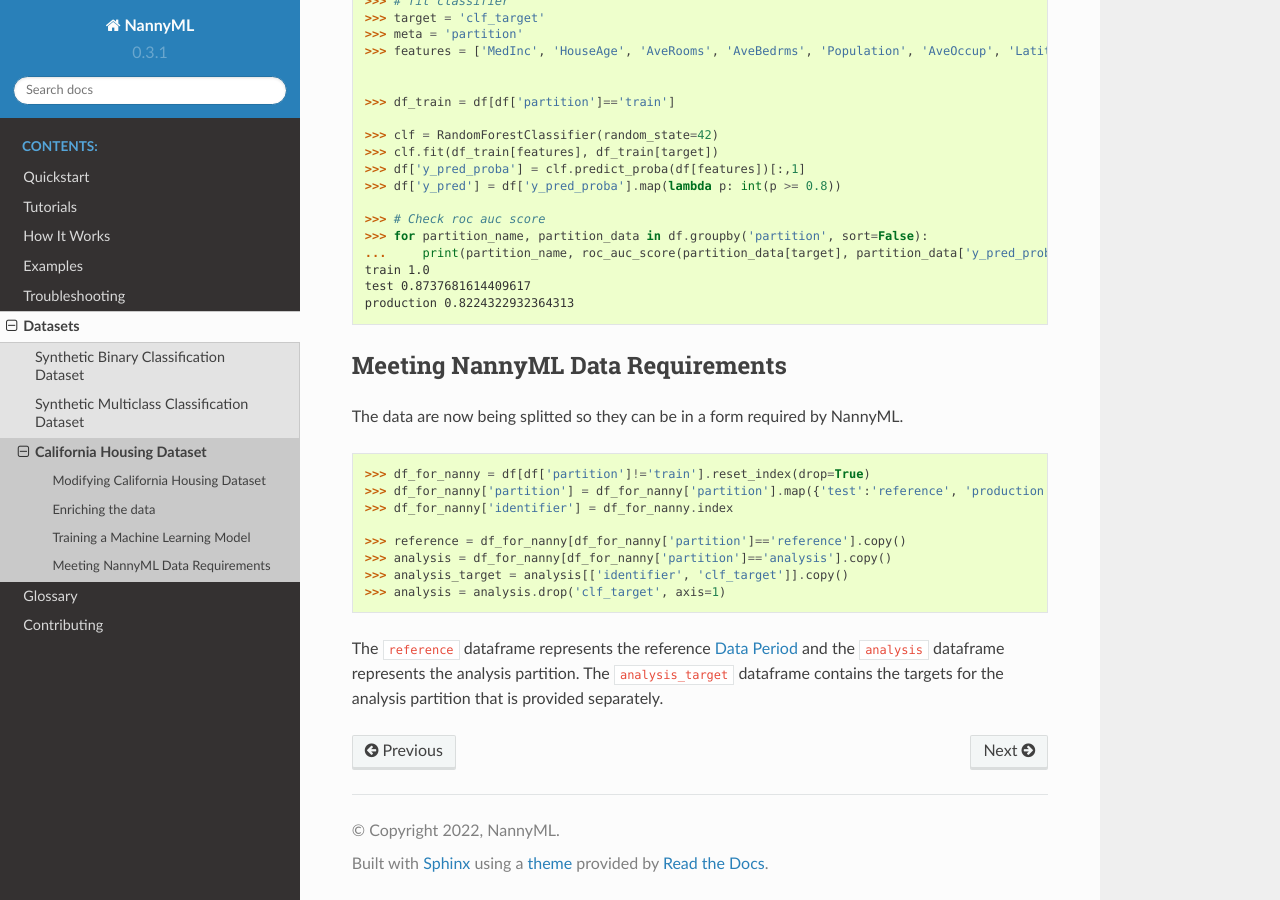
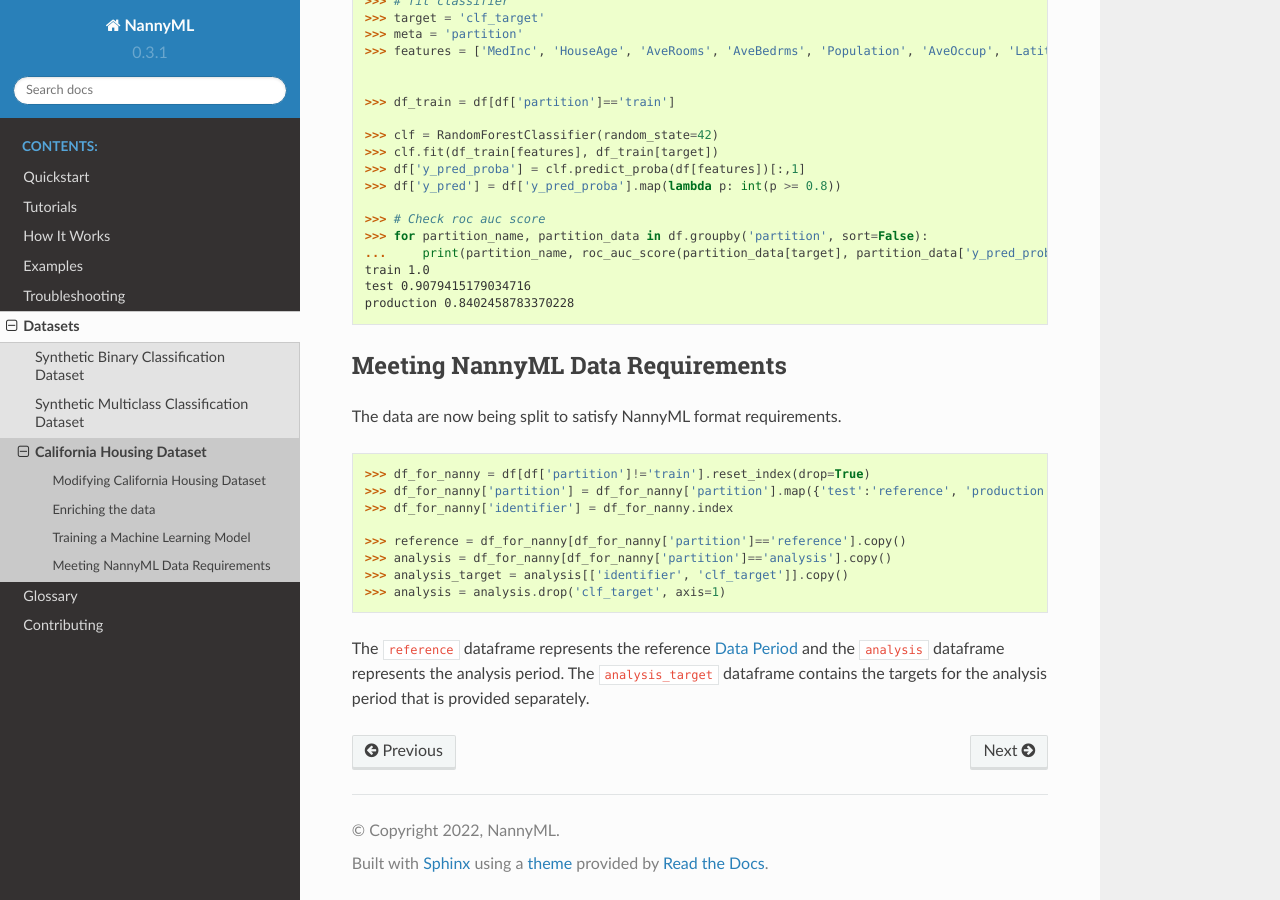
Before and after one commit to NannyML/nannyml, a Sphinx documentation site: the page built from docs/datasets/california.rst, in a window 1280 px wide and 900 px high, scrolled down 1436 px. Built offline with Sphinx 7.4.7 and the Read the Docs theme 2.0.0, drawn with Linux system fonts in a browser that asks for light colours; pages that are not in the unit, such as notebooks, are missing from menus; some of the changed text lies outside the part shown.

Commit message:
update california dataset creation

```diff
--- a/docs/datasets/california.rst
+++ b/docs/datasets/california.rst
@@ -93,13 +93,13 @@
     >>> for partition_name, partition_data in df.groupby('partition', sort=False):
     ...     print(partition_name, roc_auc_score(partition_data[target], partition_data['y_pred_proba']))
     train 1.0
-    test 0.8737681614409617
-    production 0.8224322932364313
+    test 0.9079415179034716
+    production 0.8402458783370228
 
 Meeting NannyML Data Requirements
 =================================
 
-The data are now being splitted so they can be in a form required by NannyML.
+The data are now being split to satisfy NannyML format requirements.
 
 .. code-block:: python
 
@@ -113,8 +113,8 @@
     >>> analysis = analysis.drop('clf_target', axis=1)
 
 The ``reference`` dataframe represents the reference :term:`Data Period` and the ``analysis``
-dataframe represents the analysis partition. The ``analysis_target`` dataframe contains the targets
-for the analysis partition that is provided separately.
+dataframe represents the analysis period. The ``analysis_target`` dataframe contains the targets
+for the analysis period that is provided separately.
 
 
 .. _California Housing Dataset: https://scikit-learn.org/stable/modules/generated/sklearn.datasets.fetch_california_housing.html
```
Also changed, not shown: other parts of docs/datasets/california.rst (+1 -1 lines), docs/example_notebooks/California-Housing.ipynb.
